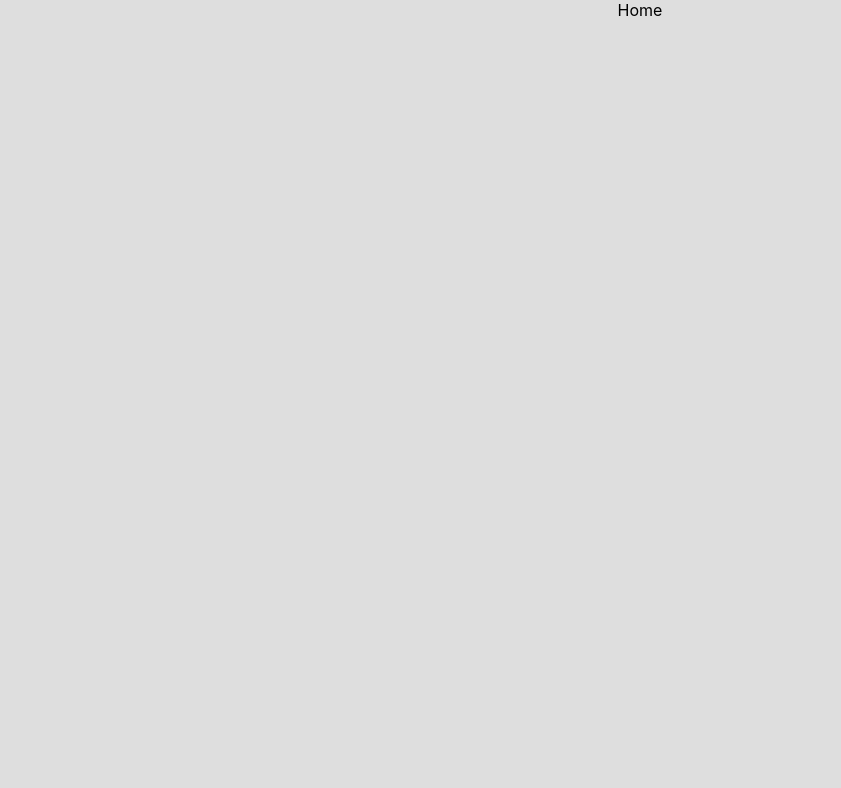
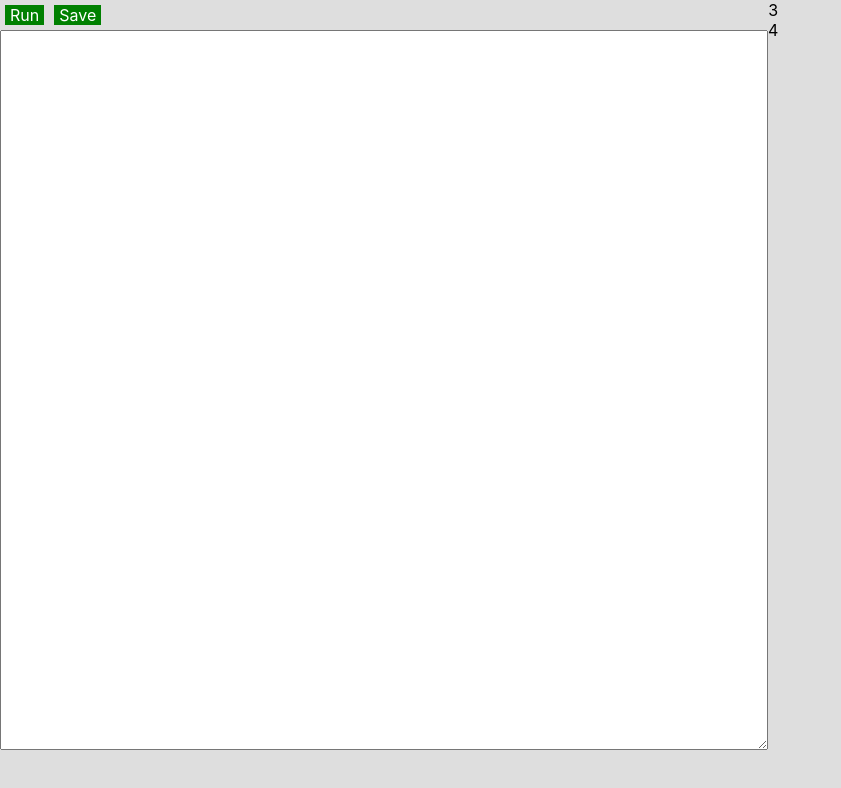
Before and after one commit to arun-ar7/deep-code, a React (Create React App) app in the folder front-end/: page / in a window 1280 px wide. Shown: the top 788 px of the page, without its empty margins (0-841 px from the left). Built offline with nearby package versions, Linux system fonts and the light colour scheme.

Commit message:
Added validation for inputs

```diff
--- a/front-end/src/components/HomePage/Home.jsx
+++ b/front-end/src/components/HomePage/Home.jsx
@@ -1,8 +1,25 @@
 import React from "react";
-
+import TextArea from "../TextArea/TextArea";
+import "../styles/codeEditor.css";
 const Home = () => {
   //more implementations to be done
-  return <div>Home</div>;
+  return (
+    <div className="homeContainer">
+      <div>
+        <div>
+          <div className="codeEditorHeader">
+            <div className="codeEditorHeadLeft codeEditorButton">Run</div>
+            <div className="codeEditorHeadRight codeEditorButton">Save</div>
+          </div>
+        </div>
+        <TextArea />
+      </div>
+      <div>
+        <div>3</div>
+        <div>4</div>
+      </div>
+    </div>
+  );
 };
 
 export default Home;
--- a/front-end/src/components/Registration/LoginPage.jsx
+++ b/front-end/src/components/Registration/LoginPage.jsx
@@ -72,7 +72,7 @@ const LoginPage = () => {
           <input
             className="authInput"
             placeholder="Email Id"
-            type="text"
+            type="email"
             ref={loginEmail}
             name="email"
             id="email"
--- /dev/null
+++ b/front-end/src/components/TextArea/TextArea.js
@@ -0,0 +1,12 @@
+import React from "react";
+import "../styles/textAreaStyles.css";
+
+const TextArea = () => {
+  return (
+    <div>
+      <textarea className="textAreaForProgramming"></textarea>
+    </div>
+  );
+};
+
+export default TextArea;
--- /dev/null
+++ b/front-end/src/components/styles/codeEditor.css
@@ -0,0 +1,10 @@
+.codeEditorHeader{
+    display: flex;
+}
+
+.codeEditorButton{
+    background-color: green;
+    color: white;
+    margin: 5px;
+    padding: 0px 5px;
+}
--- /dev/null
+++ b/front-end/src/components/styles/textAreaStyles.css
@@ -0,0 +1,9 @@
+.homeContainer{
+    display: flex;
+
+}
+
+.textAreaForProgramming{
+    width: 60vw;
+    height: 90vh;
+}
```
Also changed, not shown: 1 other file (tests, documents, lock files or other folders).
